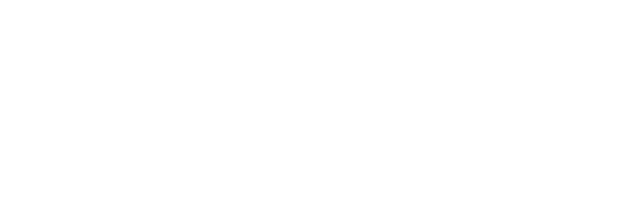
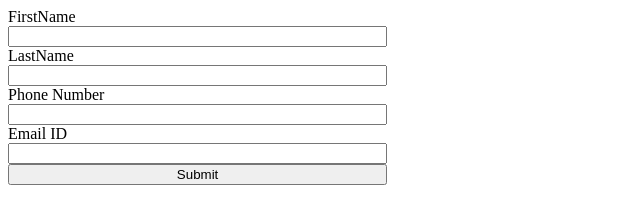
Before and after one commit to acciojob/form-login-2-saurabh-patil-9787, a website: page main.html in a window 1280 px wide. Shown: the whole page, without its empty margins (0-640 px from the left). Drawn offline with Linux system fonts and the light colour scheme.

Commit message:
created a submission

```diff
--- a/main.html
+++ b/main.html
@@ -1,16 +1,29 @@
 <!DOCTYPE html>
-
-<html>
-
+<html lang="en">
 <head>
-	<link rel="stylesheet" href="styles.css">
+    <meta charset="UTF-8">
+    <meta name="viewport" content="width=device-width, initial-scale=1.0">
+    <title>Document</title>
+    <style>
+        form{
+            display: flex;
+            flex-direction: column;
+            width: 30%;
+        }
+    </style>
 </head>
-
 <body>
-	<!-- the entire body must be written by student -->
-    <script type="text/javascript" src="./script.js">
-</script>
-
+    <form action="#">
+        <label for="fname">FirstName</label>
+        <input type="text" name="fname" id="fname" >
+        <label for="lname">LastName</label>
+        <input type="text" name="lname" id="lname">
+        <label for="phone"> Phone Number</label>
+        <input type="tel" name="phone" id="phone">
+        <label for="email">Email ID</label>
+        <input type="email" id="email" name="email">
+        <button>Submit</button>
+    </form>
+    <script src="form.js"></script>
 </body>
-
 </html>
--- a/script.js
+++ b/script.js
@@ -1 +1,11 @@
 //your JS code here. If required.
+let inputname = document.getElementById('fname')
+let inputlname = document.getElementById('lname')
+let inputPhone= document.getElementById('phone')
+let inputMail = document.getElementById('email')
+let inputBtn = document.querySelector('button')
+
+
+inputBtn.addEventListener('click',()=>{
+            alert(`First Name: ${inputname.value} last Name: ${inputlname.value} Phone Number:${inputPhone.value} Email ID:${inputMail.value}`)
+})
```
